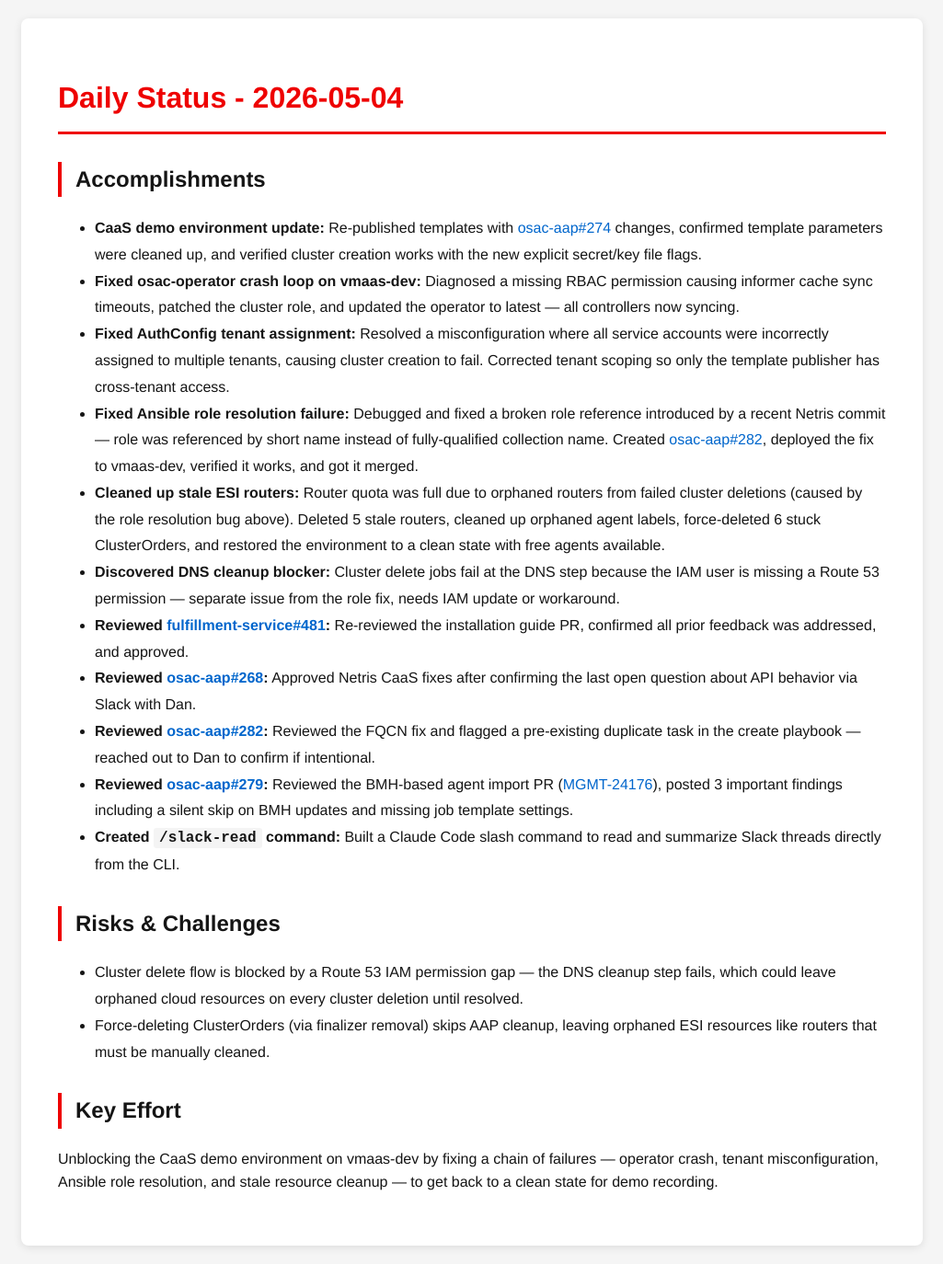
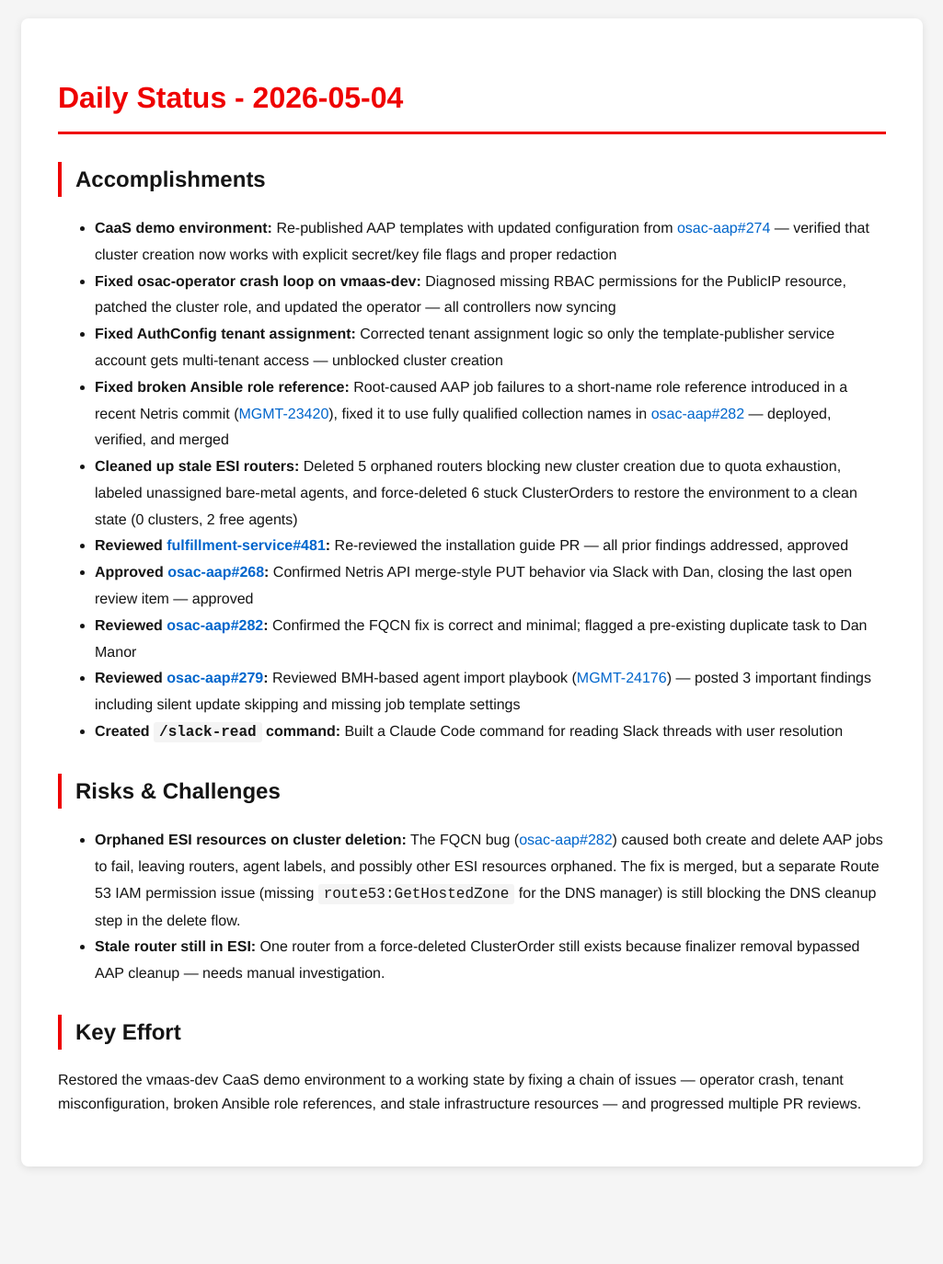
Before and after one commit to tzvatot/daily-status, a Jekyll site: the page built from 2026-05-04.md, in a window 1280 px wide. Shown: the whole page at 92% size, without its empty margins (127-1152 px from the left). Built offline with Jekyll 4.4.1, drawn with Linux system fonts in a browser that asks for light colours; after the commit the page ends 1288 px from its top, so only the background shows below that.

Commit message:
Daily status update - 2026-05-04

```diff
--- a/2026-05-04.md
+++ b/2026-05-04.md
@@ -7,21 +7,20 @@
 # Daily Status - 2026-05-04
 
 ## Accomplishments
-- **CaaS demo environment update:** Re-published templates with [osac-aap#274](https://github.com/osac-project/osac-aap/pull/274) changes, confirmed template parameters were cleaned up, and verified cluster creation works with the new explicit secret/key file flags.
-- **Fixed osac-operator crash loop on vmaas-dev:** Diagnosed a missing RBAC permission causing informer cache sync timeouts, patched the cluster role, and updated the operator to latest — all controllers now syncing.
-- **Fixed AuthConfig tenant assignment:** Resolved a misconfiguration where all service accounts were incorrectly assigned to multiple tenants, causing cluster creation to fail. Corrected tenant scoping so only the template publisher has cross-tenant access.
-- **Fixed Ansible role resolution failure:** Debugged and fixed a broken role reference introduced by a recent Netris commit — role was referenced by short name instead of fully-qualified collection name. Created [osac-aap#282](https://github.com/osac-project/osac-aap/pull/282), deployed the fix to vmaas-dev, verified it works, and got it merged.
-- **Cleaned up stale ESI routers:** Router quota was full due to orphaned routers from failed cluster deletions (caused by the role resolution bug above). Deleted 5 stale routers, cleaned up orphaned agent labels, force-deleted 6 stuck ClusterOrders, and restored the environment to a clean state with free agents available.
-- **Discovered DNS cleanup blocker:** Cluster delete jobs fail at the DNS step because the IAM user is missing a Route 53 permission — separate issue from the role fix, needs IAM update or workaround.
-- **Reviewed [fulfillment-service#481](https://github.com/osac-project/fulfillment-service/pull/481):** Re-reviewed the installation guide PR, confirmed all prior feedback was addressed, and approved.
-- **Reviewed [osac-aap#268](https://github.com/osac-project/osac-aap/pull/268):** Approved Netris CaaS fixes after confirming the last open question about API behavior via Slack with Dan.
-- **Reviewed [osac-aap#282](https://github.com/osac-project/osac-aap/pull/282):** Reviewed the FQCN fix and flagged a pre-existing duplicate task in the create playbook — reached out to Dan to confirm if intentional.
-- **Reviewed [osac-aap#279](https://github.com/osac-project/osac-aap/pull/279):** Reviewed the BMH-based agent import PR ([MGMT-24176](https://issues.redhat.com/browse/MGMT-24176)), posted 3 important findings including a silent skip on BMH updates and missing job template settings.
-- **Created `/slack-read` command:** Built a Claude Code slash command to read and summarize Slack threads directly from the CLI.
+- **CaaS demo environment:** Re-published AAP templates with updated configuration from [osac-aap#274](https://github.com/osac-project/osac-aap/pull/274) — verified that cluster creation now works with explicit secret/key file flags and proper redaction
+- **Fixed osac-operator crash loop on vmaas-dev:** Diagnosed missing RBAC permissions for the PublicIP resource, patched the cluster role, and updated the operator — all controllers now syncing
+- **Fixed AuthConfig tenant assignment:** Corrected tenant assignment logic so only the template-publisher service account gets multi-tenant access — unblocked cluster creation
+- **Fixed broken Ansible role reference:** Root-caused AAP job failures to a short-name role reference introduced in a recent Netris commit ([MGMT-23420](https://issues.redhat.com/browse/MGMT-23420)), fixed it to use fully qualified collection names in [osac-aap#282](https://github.com/osac-project/osac-aap/pull/282) — deployed, verified, and merged
+- **Cleaned up stale ESI routers:** Deleted 5 orphaned routers blocking new cluster creation due to quota exhaustion, labeled unassigned bare-metal agents, and force-deleted 6 stuck ClusterOrders to restore the environment to a clean state (0 clusters, 2 free agents)
+- **Reviewed [fulfillment-service#481](https://github.com/osac-project/fulfillment-service/pull/481):** Re-reviewed the installation guide PR — all prior findings addressed, approved
+- **Approved [osac-aap#268](https://github.com/osac-project/osac-aap/pull/268):** Confirmed Netris API merge-style PUT behavior via Slack with Dan, closing the last open review item — approved
+- **Reviewed [osac-aap#282](https://github.com/osac-project/osac-aap/pull/282):** Confirmed the FQCN fix is correct and minimal; flagged a pre-existing duplicate task to Dan Manor
+- **Reviewed [osac-aap#279](https://github.com/osac-project/osac-aap/pull/279):** Reviewed BMH-based agent import playbook ([MGMT-24176](https://issues.redhat.com/browse/MGMT-24176)) — posted 3 important findings including silent update skipping and missing job template settings
+- **Created `/slack-read` command:** Built a Claude Code command for reading Slack threads with user resolution
 
 ## Risks & Challenges
-- Cluster delete flow is blocked by a Route 53 IAM permission gap — the DNS cleanup step fails, which could leave orphaned cloud resources on every cluster deletion until resolved.
-- Force-deleting ClusterOrders (via finalizer removal) skips AAP cleanup, leaving orphaned ESI resources like routers that must be manually cleaned.
+- **Orphaned ESI resources on cluster deletion:** The FQCN bug ([osac-aap#282](https://github.com/osac-project/osac-aap/pull/282)) caused both create and delete AAP jobs to fail, leaving routers, agent labels, and possibly other ESI resources orphaned. The fix is merged, but a separate Route 53 IAM permission issue (missing `route53:GetHostedZone` for the DNS manager) is still blocking the DNS cleanup step in the delete flow.
+- **Stale router still in ESI:** One router from a force-deleted ClusterOrder still exists because finalizer removal bypassed AAP cleanup — needs manual investigation.
 
 ## Key Effort
-Unblocking the CaaS demo environment on vmaas-dev by fixing a chain of failures — operator crash, tenant misconfiguration, Ansible role resolution, and stale resource cleanup — to get back to a clean state for demo recording.
+Restored the vmaas-dev CaaS demo environment to a working state by fixing a chain of issues — operator crash, tenant misconfiguration, broken Ansible role references, and stale infrastructure resources — and progressed multiple PR reviews.
```
